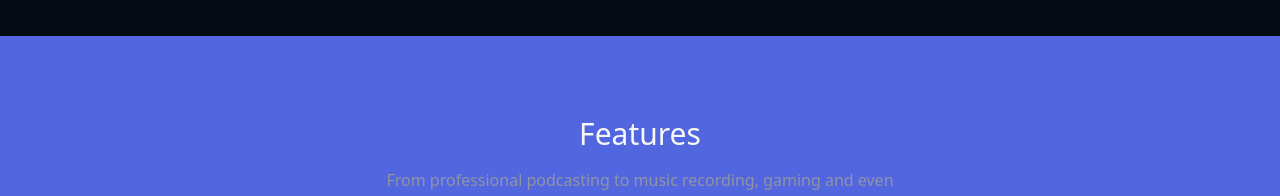
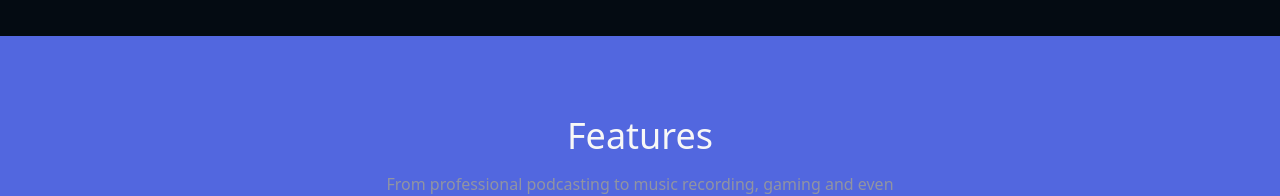
Before and after one commit to aureliasegarra/LandingPage, a Vue app: page / in a window 1280 px wide. Shown: the part 710-906 px from the top of the page. Built offline with nearby package versions, Linux system fonts and the light colour scheme.

Commit message:
:construction: Section Contact ok

```diff
--- a/src/App.vue
+++ b/src/App.vue
@@ -2,6 +2,7 @@
   <Navigation />
   <Hero />
   <Features />
+  <Contact />
 
 </template>
 
@@ -9,6 +10,7 @@
 import Navigation from './components/Navigation.vue';
 import Hero from './components/Hero.vue';
 import Features from './components/Features.vue';
+import Contact from './components/Contact.vue';
 
 
 </script>
--- /dev/null
+++ b/src/components/Contact.vue
@@ -0,0 +1,14 @@
+<template>
+      <section class="bg-bookmark-dark text-white py-20">
+        <div class="container">
+            <div class="sm:w-3/4 lg:w-2/4 mx-auto">
+                <p class="font-light uppercase text-center mb-8">35,000 ALREADY JOINED</p>
+                <h1 class="text-2xl text-center">Stay up-to-date with what we're doing</h1>
+                <div class="flex flex-col sm:flex-row gap-6 mt-8">
+                    <input type="text" placeholder="Enter your email adress" class="focus:outline-none flex-1 px-2 py-3 rounded-md text-black">
+                    <button type="button" class="btn bg-bookmark-red hover:bg-bookmark-white hover:text-black">Join Us</button>
+                </div>
+            </div>
+        </div>
+    </section>
+</template>
--- a/src/components/Features.vue
+++ b/src/components/Features.vue
@@ -1,8 +1,8 @@
 <template>
-     <section class="bg-bookmark-purple py-20 mt-20 lg:mt-60">
+     <section class="bg-bookmark-purple py-20 mt-20 pb-60 lg:mt-60">
         <!-- Heading-->
         <div class="sm:w-3/4 lg:w-5/12 mx-auto px-2">
-            <h1 class="text-3xl text-center text-bookmark-white">Features</h1>
+            <h1 class="text-4xl text-center text-bookmark-white">Features</h1>
             <p class="text-center text-bookmark-grey mt-4">From professional podcasting to music recording, gaming and even sound for video, Yeti takes your projects to the heights of studio quality.</p>
         </div>
         <!-- Feature #1-->
```
